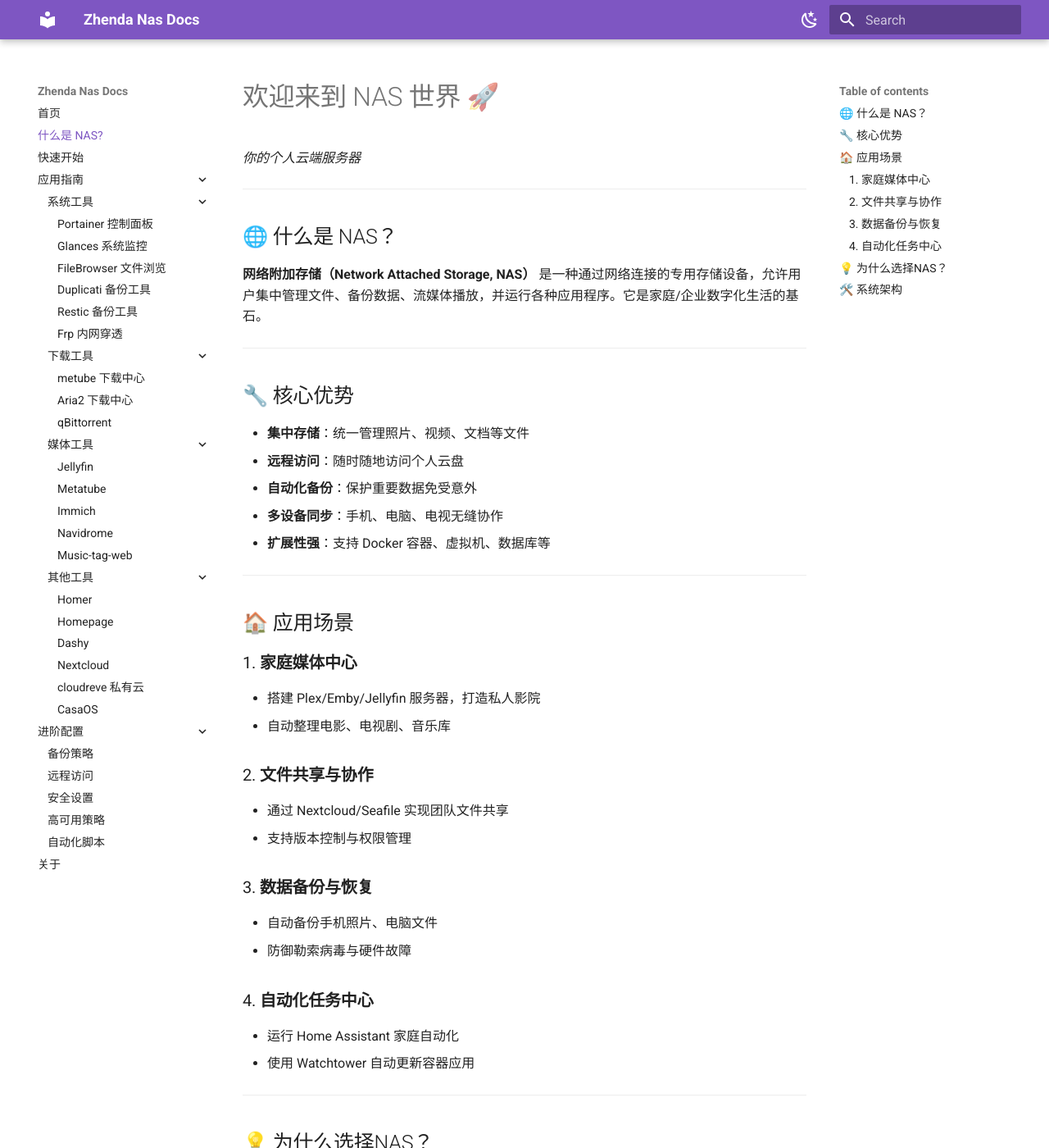
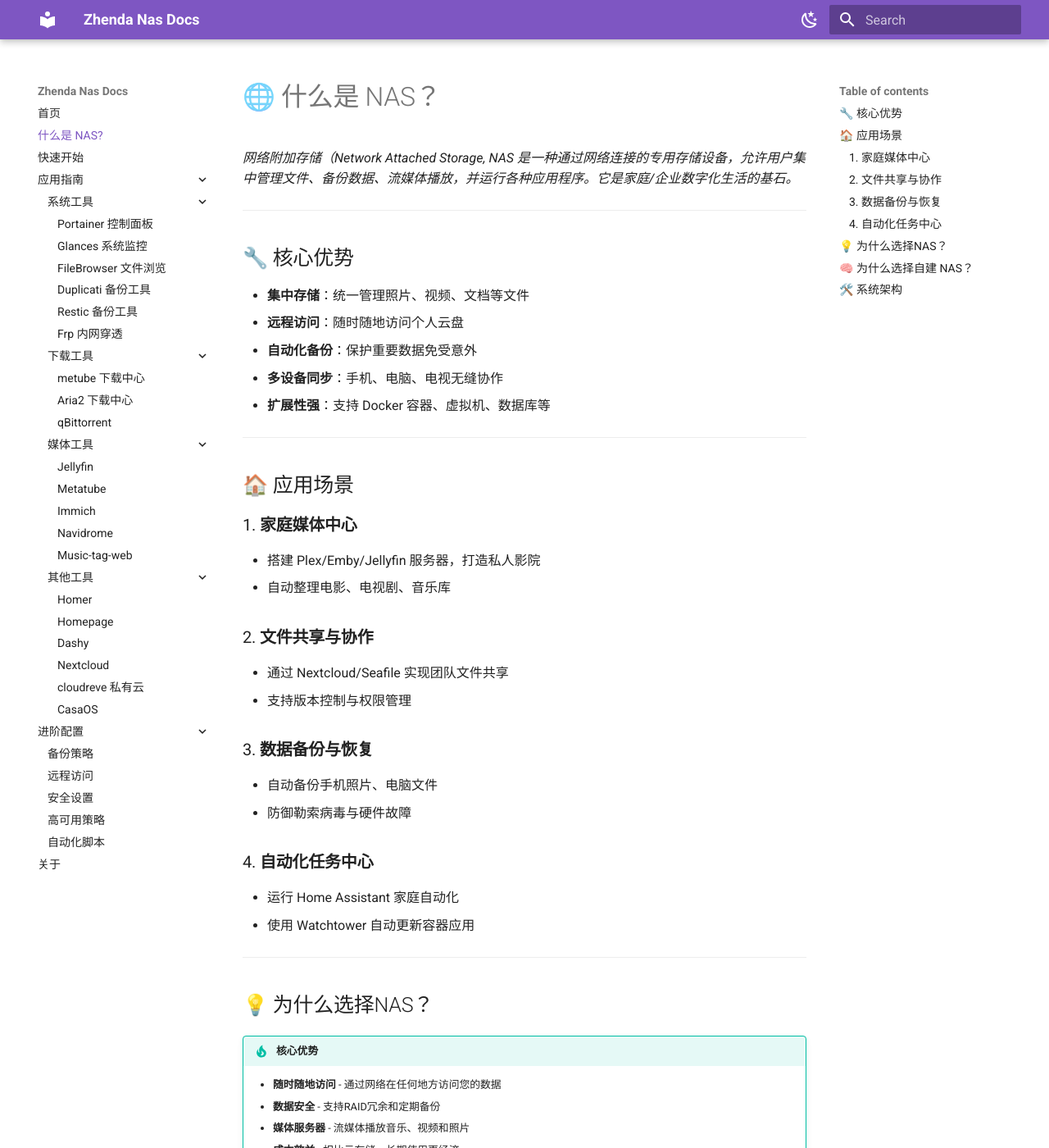
Before and after one commit to zhenda-hub/my-docker-files, an MkDocs documentation site: the page built from docs/overview/what-is-nas.md, in a window 1280 px wide and 1400 px high. Shown: the whole window at 82% size. Built offline with MkDocs 1.6.1 and Material for MkDocs 9.7.7, drawn with Linux system fonts in a browser that asks for light colours; some of the changed text lies outside the part shown.

Commit message:
update: 2 docs

````diff
--- a/docs/overview/what-is-nas.md
+++ b/docs/overview/what-is-nas.md
@@ -1,11 +1,6 @@
-# 欢迎来到 NAS 世界 🚀
+# 🌐 什么是 NAS？
 
-*你的个人云端服务器*
-
----
-
-## 🌐 什么是 NAS？
-**网络附加存储（Network Attached Storage, NAS）** 是一种通过网络连接的专用存储设备，允许用户集中管理文件、备份数据、流媒体播放，并运行各种应用程序。它是家庭/企业数字化生活的基石。
+*网络附加存储（Network Attached Storage, NAS 是一种通过网络连接的专用存储设备，允许用户集中管理文件、备份数据、流媒体播放，并运行各种应用程序。它是家庭/企业数字化生活的基石。*
 
 ---
 
@@ -50,6 +45,16 @@
 
 ---
 
+## 🧠 为什么选择自建 NAS？
+
+> 数据永远在你掌控中，不再依赖大厂云服务，隐私 + 性能 + 灵活性 全都有。
+
+- 低成本复用旧设备
+- 高度自由：从系统到服务都可配置
+- 自己的数据，自己说了算
+
+---
+
 ## 🛠️ 系统架构
 
 ```mermaid
````
Also changed, not shown: docs/index.md (+2 -10 lines), docs/quickstart/index.md (deleted).
